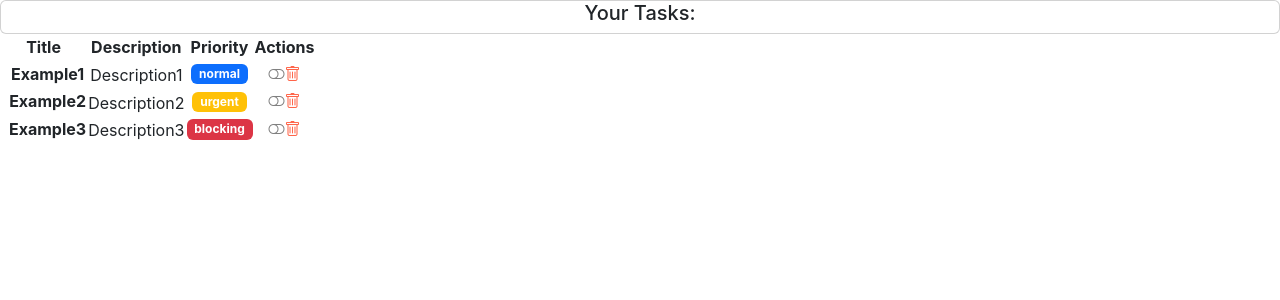
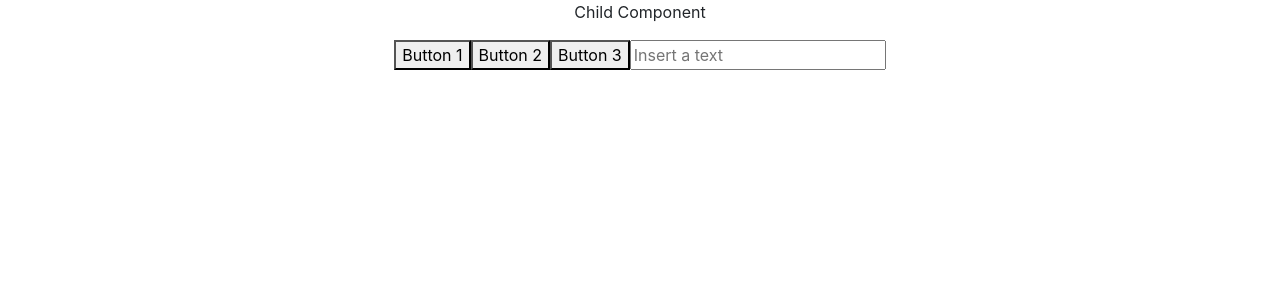
Before and after one commit to MarianoMasondo/React-Review, a React (Create React App) app: page / in a window 1280 px wide. Shown: the top 300 px of the page. Built offline with nearby package versions, Linux system fonts and the light colour scheme.

Commit message:
Child example

```diff
--- a/src/App.js
+++ b/src/App.js
@@ -7,6 +7,7 @@ import Ejemplo2 from "./hooks/Ejemplo2";
 import MiComponenteConContexto from "./hooks/Ejemplo3";
 import Ejemplo4 from "./hooks/Ejemplo4";
 import GreetingStyled from "./components/pure/greetingStyled";
+import Father from "./components/container/father";
 
 function App() {
   return (
@@ -31,7 +32,9 @@ function App() {
         </Ejemplo4> */}
         {/* <GreetingStyled name='Marian'></GreetingStyled> */}
       {/* </header> */}
-      <TaskListComponent></TaskListComponent>
+      {/* Gestión de eventos */}
+      <Father></Father>
+      {/* <TaskListComponent></TaskListComponent> */}
 
     </div>
   );
--- /dev/null
+++ b/src/components/container/father.jsx
@@ -0,0 +1,12 @@
+import React from 'react';
+import Child from '../pure/child';
+
+const Father = () => {
+    return (
+        <div>
+            <Child></Child>
+        </div>
+    );
+}
+
+export default Father;
--- /dev/null
+++ b/src/components/pure/child.jsx
@@ -0,0 +1,24 @@
+import React from 'react';
+
+const Child = ({name}) => {
+
+    function pressButton(){
+        alert(`Default Text`);
+    }
+
+    function pressButtonParams(text){
+        alert(`TEXT: ${text}`);
+    }
+
+    return (
+        <div>
+            <p onMouseOver={() => console.log("OnMouse Over")}>Child Component</p>
+            <button onClick={() => console.log("Pressed Button 1")}>Button 1</button>
+            <button onClick={pressButton}>Button 2</button>
+            <button onClick={() => pressButtonParams("Hello!")}>Button 3</button>
+            <input placeholder='Insert a text' onFocus={() => console.log("Input Fucused")} onChange={(e) => console.log("Input changed", e.target.value)} onCopy={() => console.log("Copied text from Input")} />
+        </div>
+    );
+}
+
+export default Child;
```
